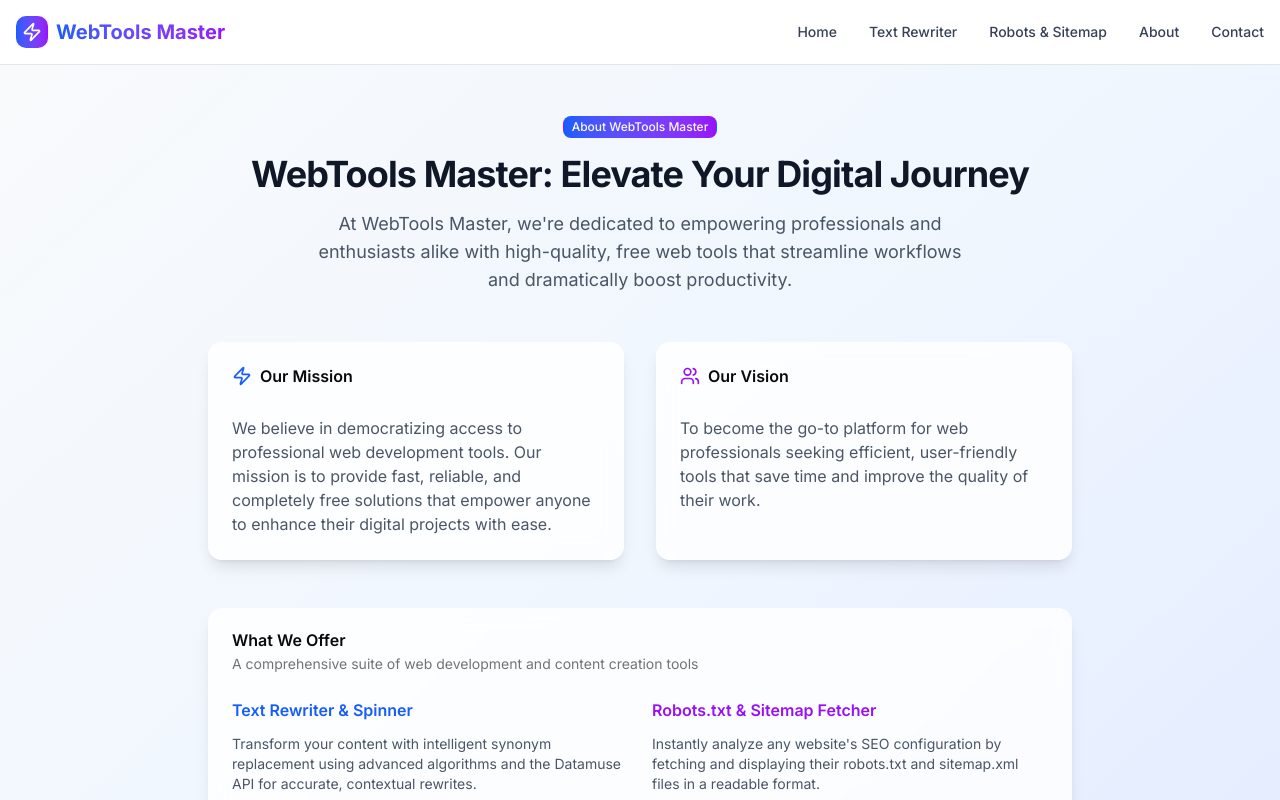
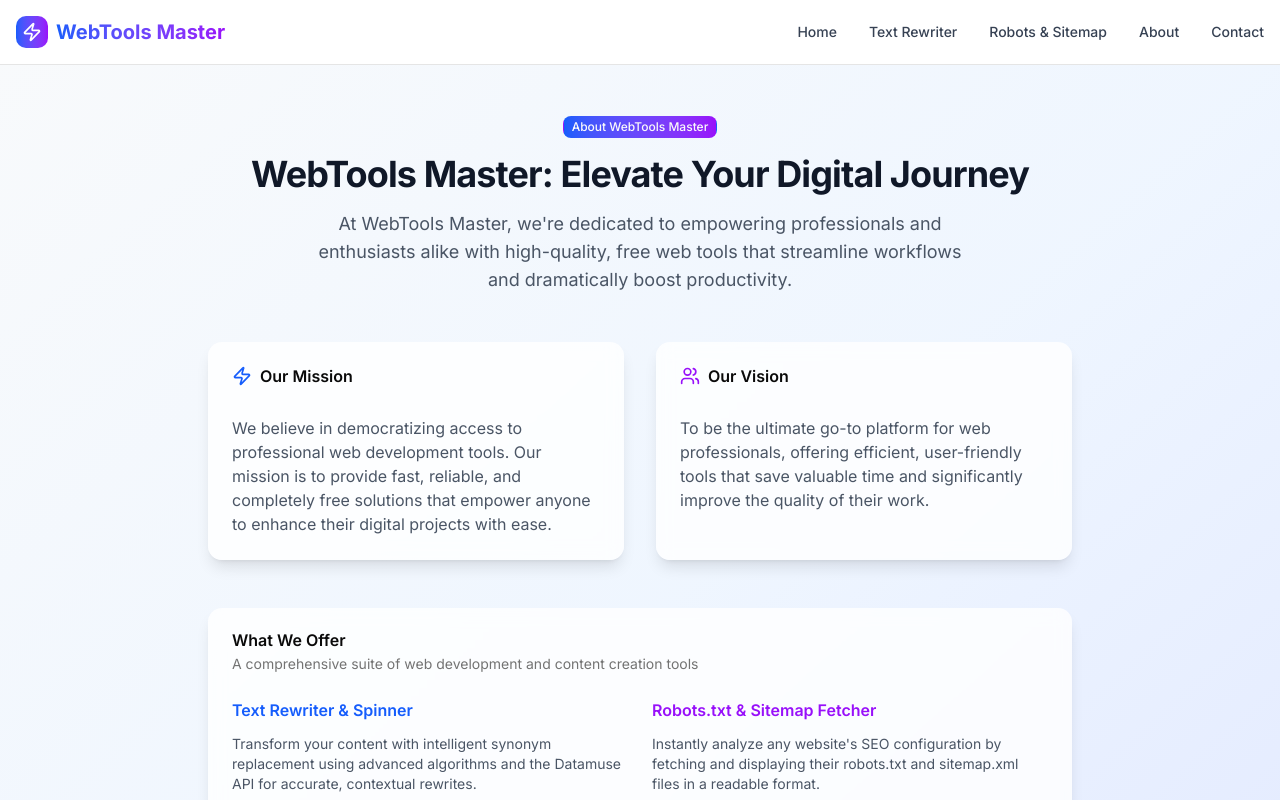
Before and after one commit to samehfathy2/intravelt, a Next.js app: page /about in a window 1280 px wide. Shown: the top 800 px of the page. Built offline with nearby package versions, Linux system fonts and the light colour scheme.

Commit message:
Update page.tsx

```diff
--- a/src/app/about/page.tsx
+++ b/src/app/about/page.tsx
@@ -55,10 +55,7 @@ export default function AboutPage() {
 						</CardHeader>
 						<CardContent>
 							<p className='text-gray-600'>
-								To become the go-to platform for web
-								professionals seeking efficient, user-friendly
-								tools that save time and improve the quality of
-								their work.
+								To be the ultimate go-to platform for web professionals, offering efficient, user-friendly tools that save valuable time and significantly improve the quality of their work.
 							</p>
 						</CardContent>
 					</Card>
```
